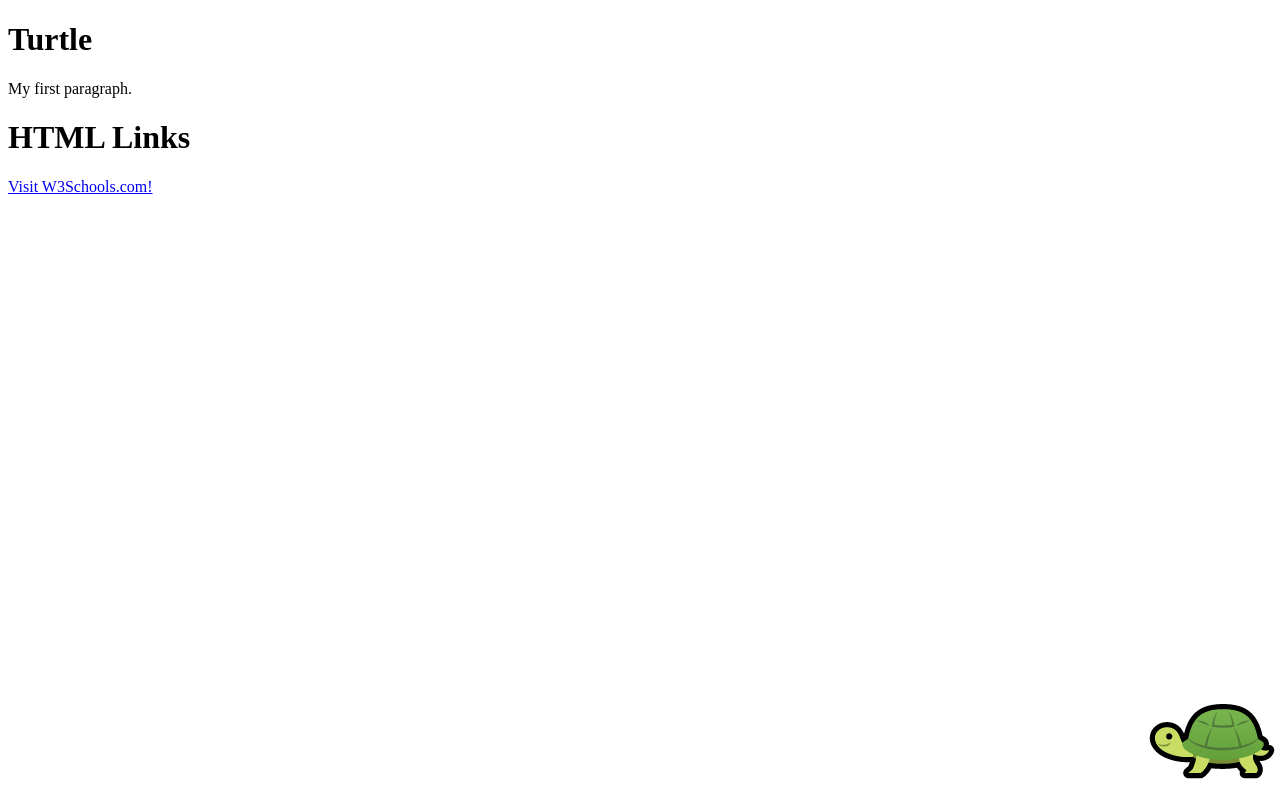
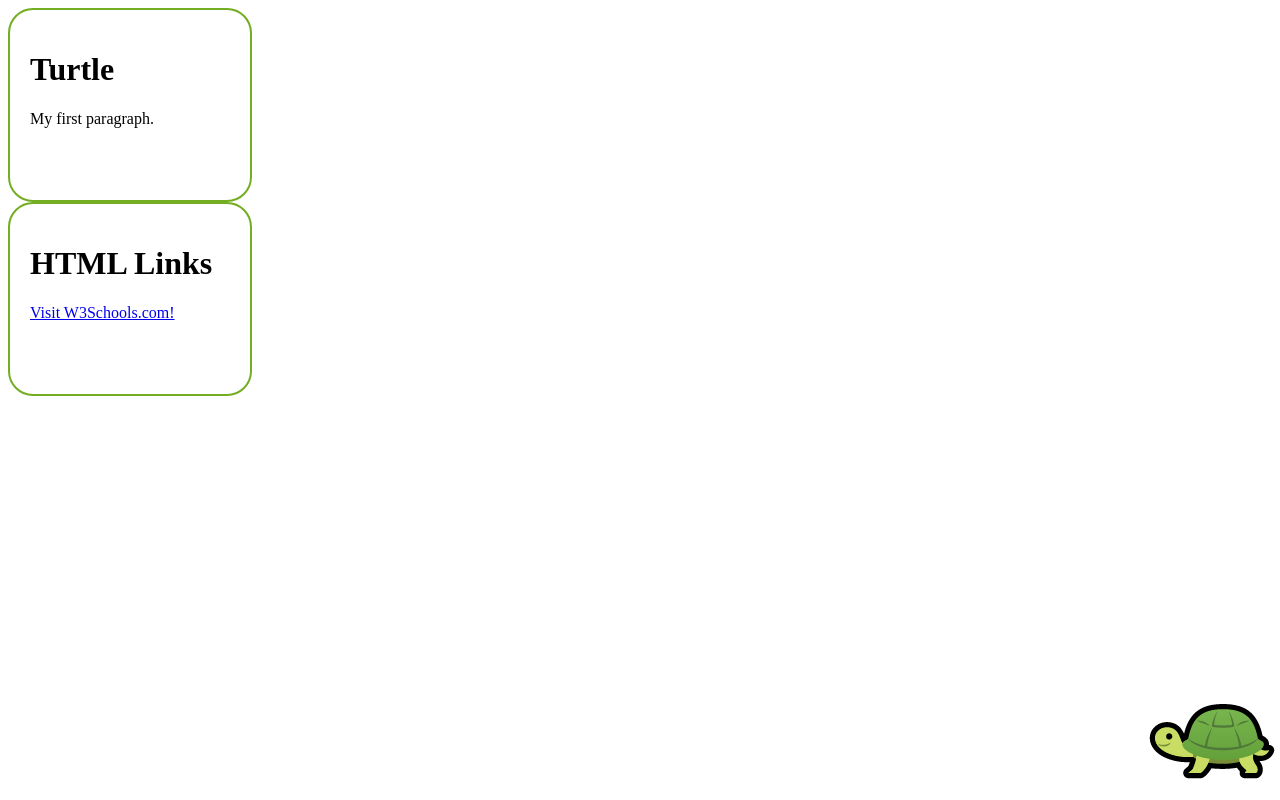
Before and after one commit to turtle103/project-1, a plain HTML site: page index.html in a window 1280 px wide. Drawn offline with Linux system fonts and the light colour scheme.

Commit message:
Update index.html

```diff
--- a/index.html
+++ b/index.html
@@ -9,16 +9,24 @@ body {
   margin-right: 200px;
   background-attachment: fixed;
 }
+
+.rcorners2 {
+  border-radius: 25px;
+  border: 2px solid #73AD21;
+  padding: 20px;
+  width: 200px;
+  height: 150px;
+}
 </style>
 </head>
 <body>
 
-<div>
+<div class="rcorners2">
   <h1>Turtle</h1>
   <p>My first paragraph.</p>
 </div>
 
-<div>
+<div class="rcorners2">
   <h1>HTML Links</h1>
   <p><a href="https://www.w3schools.com/">Visit W3Schools.com!</a></p>
 </div>
```
